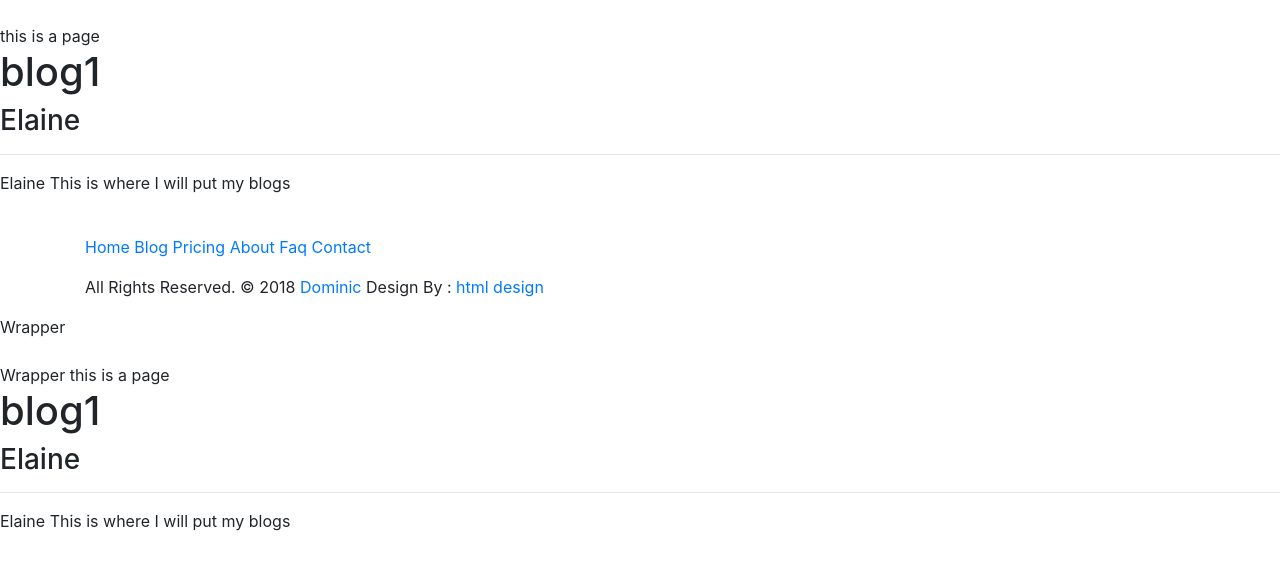
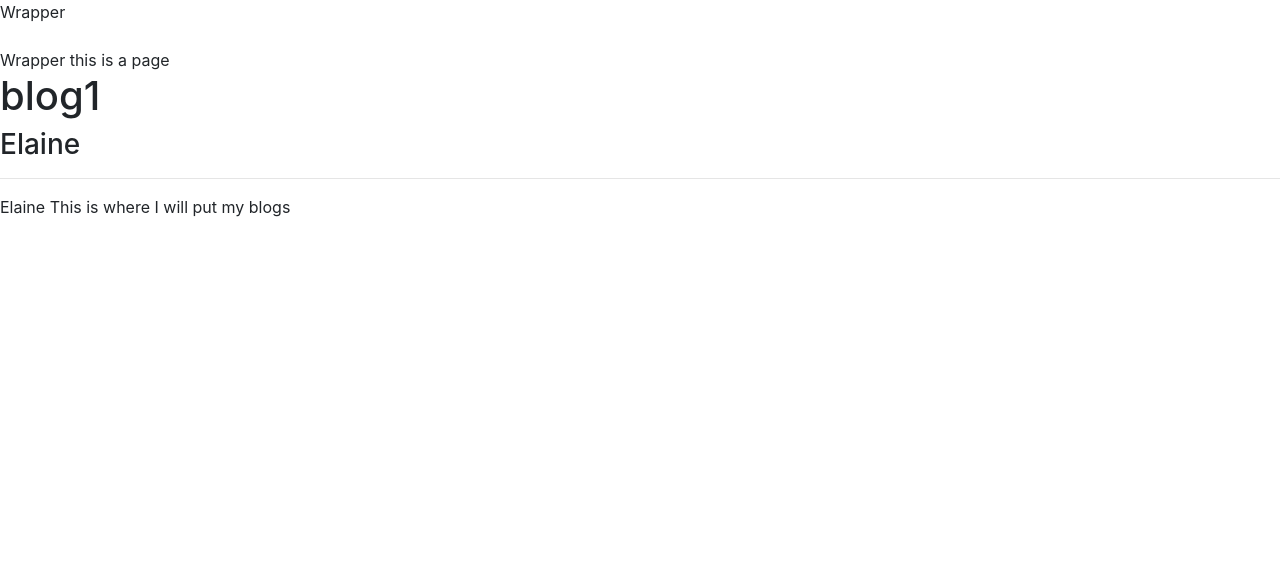
Before and after one commit to Elaine-learning-p/Data-Anonymous, a Jekyll site: the page built from _posts/2020-12-02-blog1.md, in a window 1280 px wide. Shown: the top 570 px of the page. Built offline with Jekyll 4.4.1, drawn with Linux system fonts in a browser that asks for light colours; nearby versions of some CDN libraries; library files that are not in the unit come from our copies.

Commit message:
Update header.html

```diff
--- a/_includes/header.html
+++ b/_includes/header.html
@@ -67,46 +67,3 @@
         </div>
       </div>
     </nav>
-<br>
-{{ content }}
-<br>
-    <div class="copyrights">
-        <div class="container">
-            <div class="footer-distributed">
-                <div class="footer-left">
-                    <p class="footer-links">
-                        <a href="#">Home</a>
-                        <a href="#">Blog</a>
-                        <a href="#">Pricing</a>
-                        <a href="#">About</a>
-                        <a href="#">Faq</a>
-                        <a href="#">Contact</a>
-                    </p>
-                    <p class="footer-company-name">All Rights Reserved. &copy; 2018 <a href="#">Dominic</a> Design By :
-					<a href="https://html.design/">html design</a></p>
-                </div>
-            </div>
-        </div><!-- end container -->
-    </div><!-- end copyrights -->
-
-    <a href="#" id="scroll-to-top" class="dmtop global-radius"><i class="fa fa-angle-up"></i></a>
-
-    <!-- ALL JS FILES -->
-    <script src="js/all.js"></script>
-	<!-- Camera Slider -->
-	<script src="js/jquery.mobile.customized.min.js"></script>
-	<script src="js/jquery.easing.1.3.js"></script>
-	<script src="js/parallaxie.js"></script>
-	<script src="js/headline.js"></script>
-	<!-- Contact form JavaScript -->
-    <script src="js/jqBootstrapValidation.js"></script>
-    <script src="js/contact_me.js"></script>
-    <!-- ALL PLUGINS -->
-    <script src="js/custom.js"></script>
-    <script src="js/jquery.vide.js"></script>
-
-</body>
-</html>
-        </div>
-      </div>
-    </nav>
```
